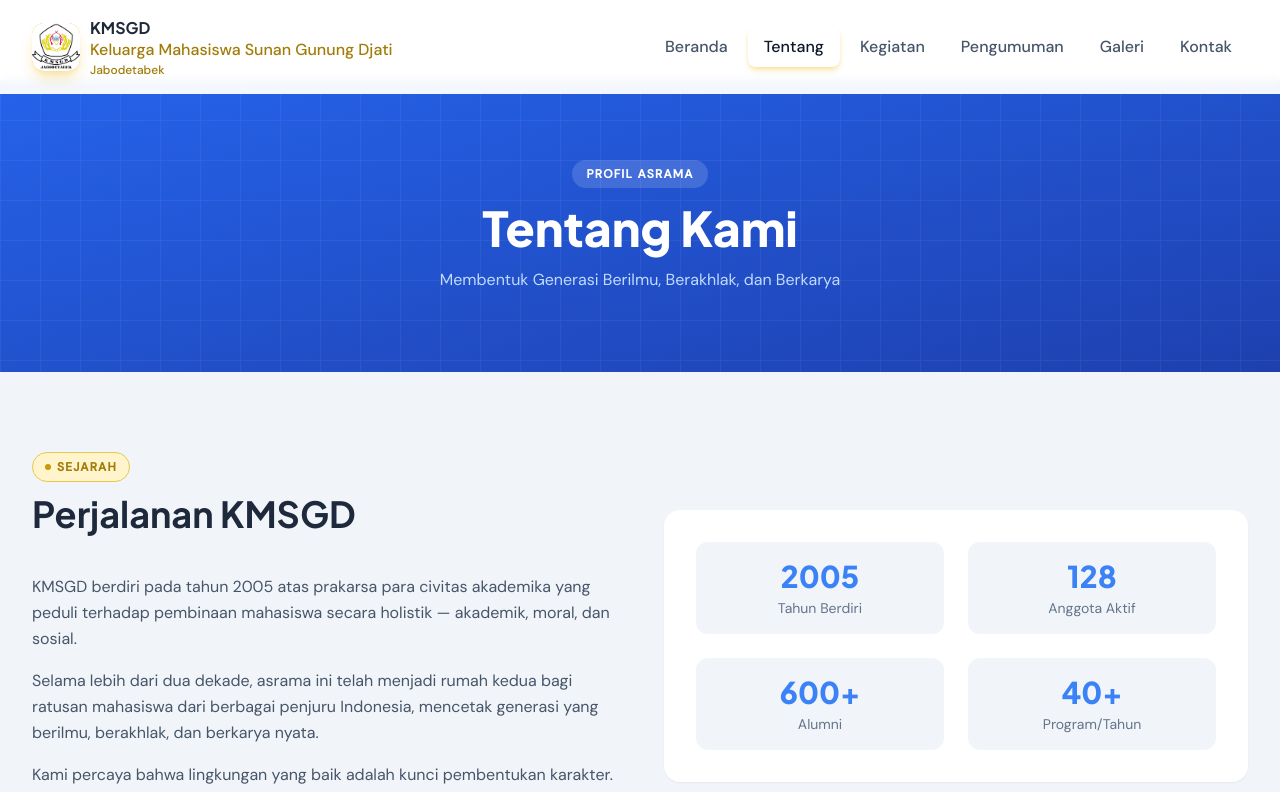
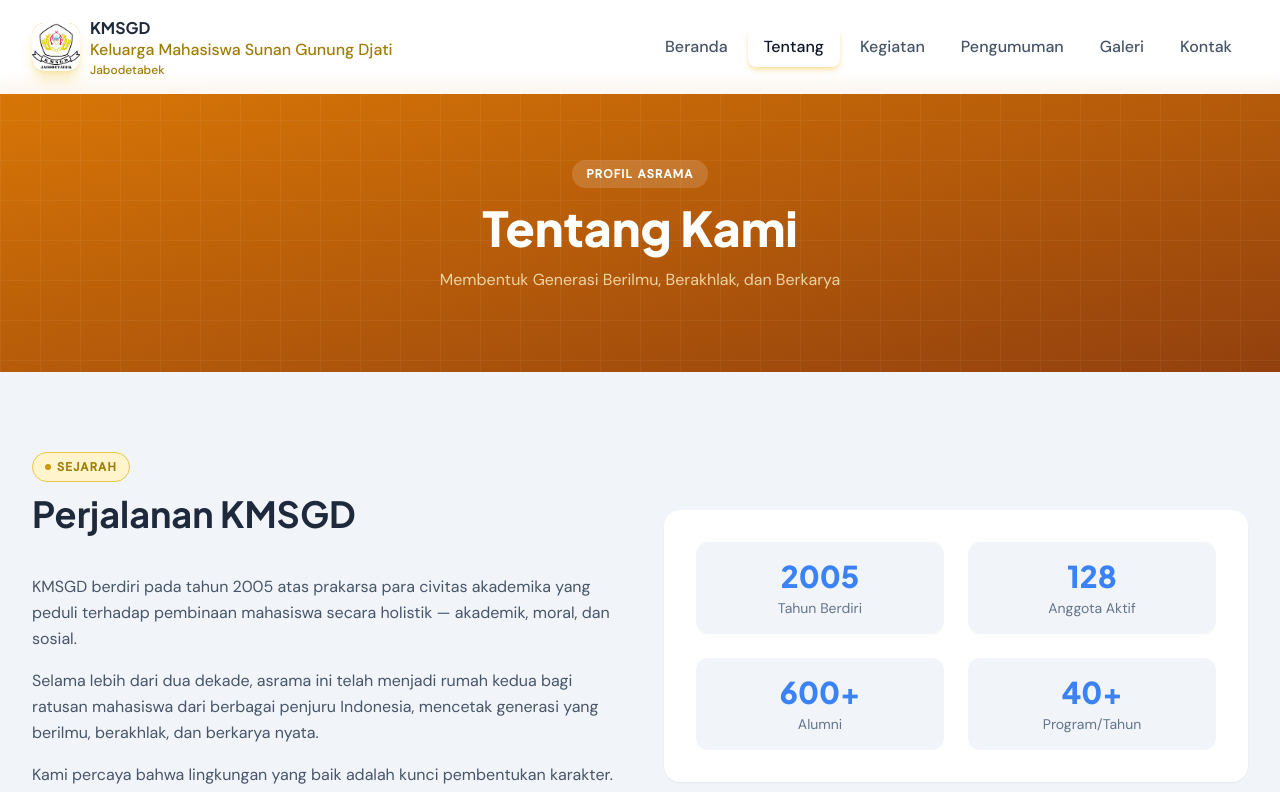
Before and after one commit to Hikmaalakbaar/KMSGD, a React (Vite) app: page /tentang in a window 1280 px wide. Shown: the top 792 px of the page. Built offline with nearby package versions, Linux system fonts and the light colour scheme.

Commit message:
ganti tampilan di page tentang

```diff
--- a/src/pages/Home.jsx
+++ b/src/pages/Home.jsx
@@ -154,7 +154,6 @@ export default function Home() {
               <BeritaCard key={b.id} berita={b} />
             ))}
           </div>
-
           <div className="text-center mt-8 sm:hidden">
             <Link
               to="/pengumuman"
@@ -222,7 +221,7 @@ export default function Home() {
               className="inline-flex items-center gap-2 text-slate-900 font-semibold px-6 py-3 rounded-xl transition-all duration-200 shadow-lg hover:-translate-y-0.5"
               style={{
                 backgroundColor: "#C8990A",
-                boxShadow: "0 8px 24px rgba(200, 153, 10, 0.25)",
+                boxShadow: "0 8px 24px rgba(255, 255, 255, 0.25)",
               }}
               onMouseEnter={(e) =>
                 (e.currentTarget.style.backgroundColor = "#A07C08")
--- a/src/pages/Tentang.jsx
+++ b/src/pages/Tentang.jsx
@@ -6,7 +6,7 @@ export default function Tentang() {
   return (
     <div className="pt-20">
       {/* Header */}
-      <section className="bg-gradient-to-br from-cobalt-600 to-cobalt-800 py-20 relative overflow-hidden">
+     <section className="bg-gradient-to-br from-amber-600 to-amber-800 py-20 relative overflow-hidden">
   <div
     className="absolute inset-0 opacity-[0.05]"
     style={{
@@ -22,7 +22,7 @@ export default function Tentang() {
     <h1 className="font-display font-extrabold text-white text-4xl sm:text-5xl mb-4">
       Tentang Kami
     </h1>
-          <p className="text-cobalt-200 max-w-xl mx-auto">
+    <p className="text-amber-100/80 max-w-xl mx-auto">
       {asramaInfo.tagline}
     </p>
   </div>
```
Lines whose indentation alone changed are shown as unchanged.
